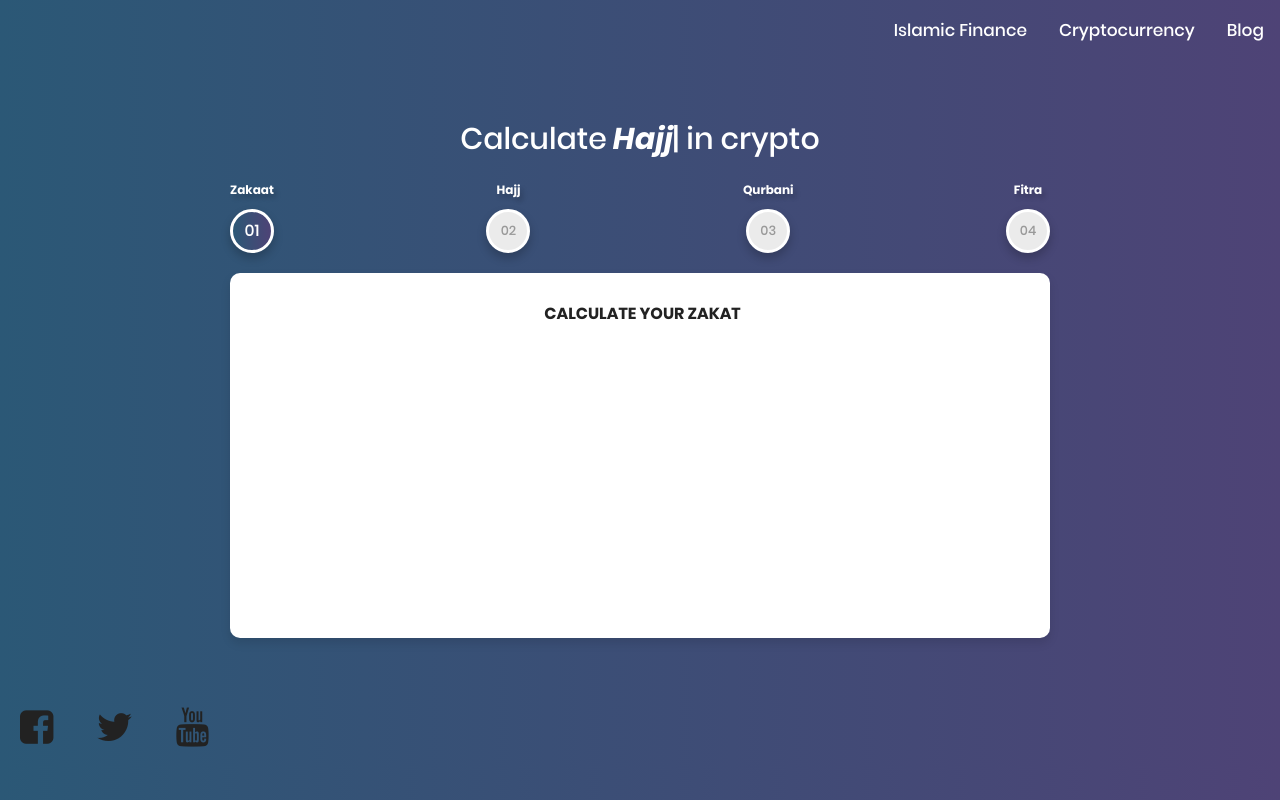
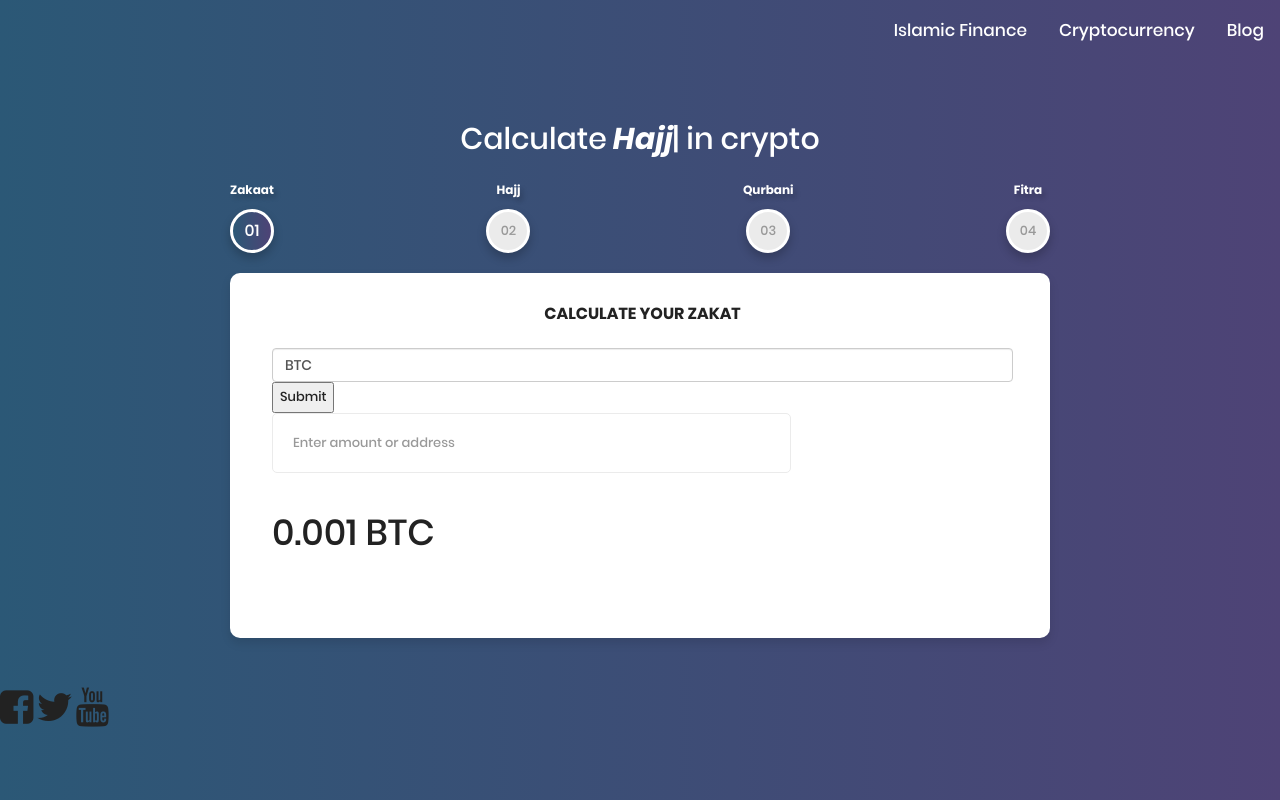
Before and after one commit to web3dopamine/De-iFi, a website: page index.html in a window 1280 px wide. Drawn offline with nearby package versions, Linux system fonts and the light colour scheme.

Commit message:
merging files

```diff
--- a/index.html
+++ b/index.html
@@ -74,18 +74,6 @@
     a[role=menuitem] {
         display: none!important;
     }
-    .soc-icons{
-
-    }
-     .f1{
-        padding: 20px;
-    }
-    .f2{
-      padding: 20px;
-    }
-    .f3{
-      padding: 20px;
-    }
     </style>
 
 </head>
@@ -114,7 +102,17 @@
                 </h3>
                 <fieldset >
                     <h2>Calculate your Zakat</h2>
+                      <div class="form-group">
+                        <select class="form-control" style="float: left; margin-right:40px;">
+                            <option>BTC</option>
+                            <option>ETH</option>
+                        </select>
+                        <button type="button" class="btnSb">Submit</button>
+                        <input type="text" name="amount" id="amount"
+                        placeholder="Enter amount or address"/>
 
+                    </div>
+                    <h1 class="output">0.001 BTC</h1>
 
 
                 </fieldset>
```
